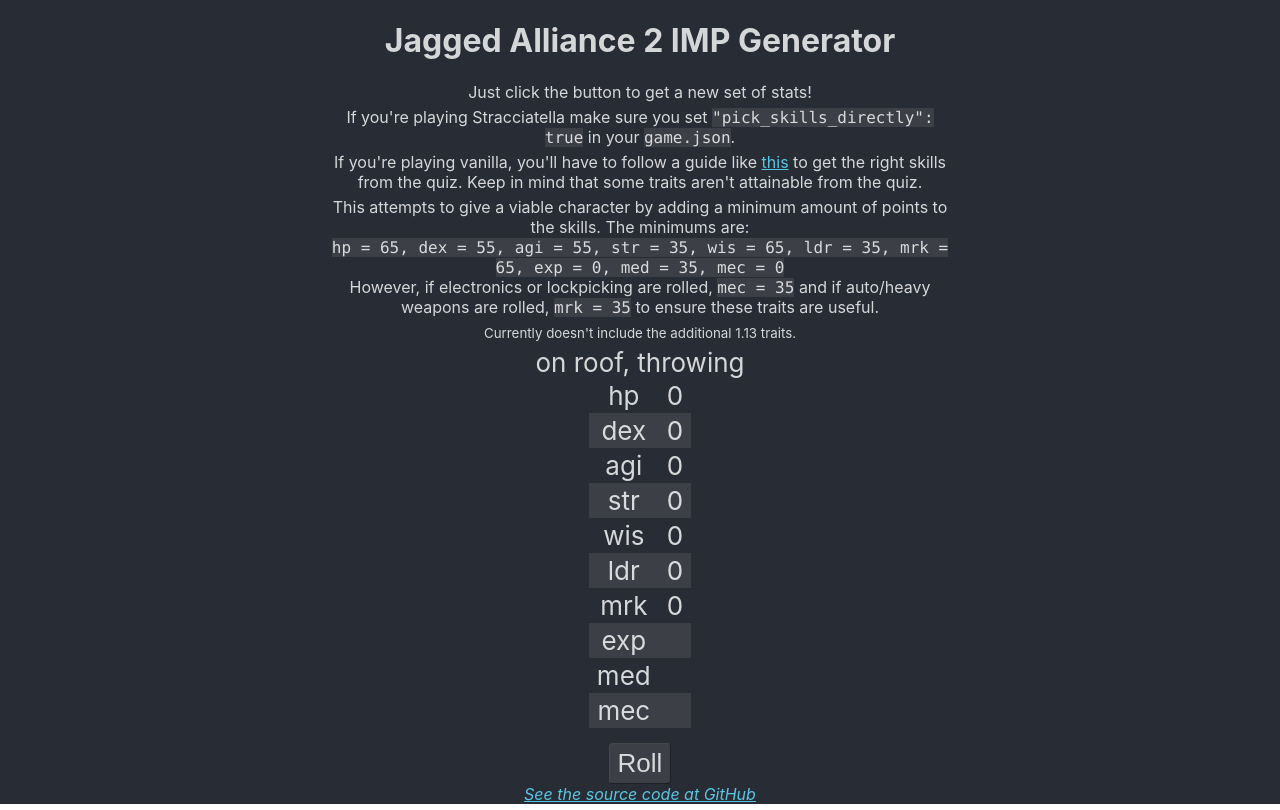
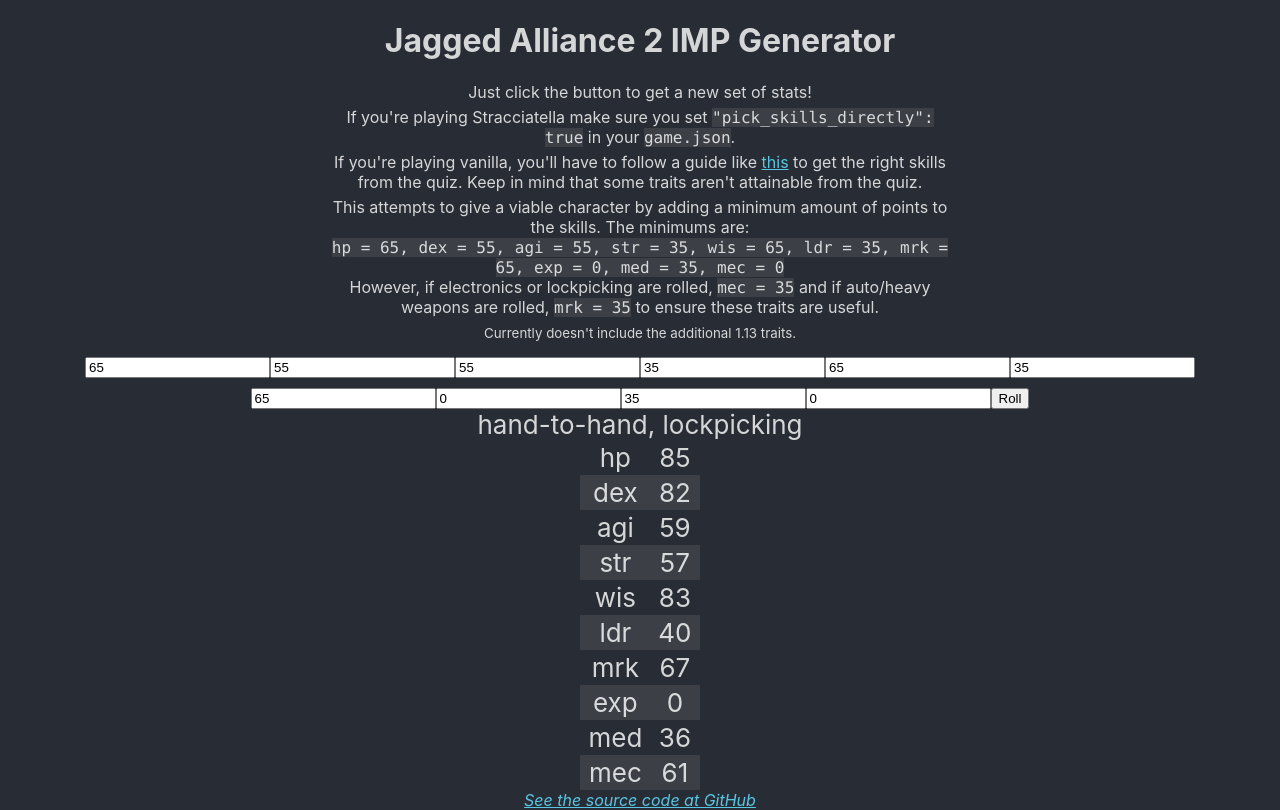
Before and after one commit to dijidiji/ja2-impgen, a React (Create React App) app: page / in a window 1280 px wide. Built offline with nearby package versions, Linux system fonts and the light colour scheme.

Commit message:
Added a form with inputs for minimum skill values
Using react-hook-form

```diff
--- a/package.json
+++ b/package.json
@@ -9,6 +9,7 @@
     "@testing-library/user-event": "^13.5.0",
     "react": "^18.2.0",
     "react-dom": "^18.2.0",
+    "react-hook-form": "^7.38.0",
     "react-scripts": "5.0.1",
     "underscore": "^1.13.6",
     "web-vitals": "^2.1.4"
--- a/src/App.js
+++ b/src/App.js
@@ -1,6 +1,13 @@
 import './App.css';
 import { useState } from 'react';
+import { useForm } from 'react-hook-form';
 import generate from './impgen.js';
+
+var skill_min = 35;
+var skill_max = 85;
+var zero_skill_bonus = 15;
+var bonus_points = 40;
+var min_skills = [65, 55, 55, 35, 65, 35, 65, 0, 35, 0];
 
 function Header() {
   return (
@@ -10,8 +17,8 @@
       <p>If you're playing Stracciatella make sure you set <code>"pick_skills_directly": true</code> in your <code>game.json</code>.</p>
       <p>If you're playing vanilla, you'll have to follow a guide like <a href="https://fadden.com/gaming/ja2/#quiz">this</a> to get the right skills from the quiz.
         Keep in mind that some traits aren't attainable from the quiz.</p>
-      <p>This attempts to give a viable character by adding a minimum amount of points to the skills. The minimums are:<br/>
-      <code>hp = 65, dex = 55, agi = 55, str = 35, wis = 65, ldr = 35, mrk = 65, exp = 0, med = 35, mec = 0</code><br/>
+      <p>This attempts to give a viable character by adding a minimum amount of points to the skills. The minimums are:<br />
+        <code>hp = 65, dex = 55, agi = 55, str = 35, wis = 65, ldr = 35, mrk = 65, exp = 0, med = 35, mec = 0</code><br />
         However, if electronics or lockpicking are rolled, <code>mec = 35</code> and if auto/heavy weapons are rolled, <code>mrk = 35</code> to ensure these traits are useful.</p>
       <p><small>Currently doesn't include the additional 1.13 traits.</small></p>
     </header>
@@ -27,11 +34,41 @@
 }
 
 function ImpGen() {
-  const [[[trait1, trait2], [hp, dex, agi, str, wis, ldr, mrk, exp, med, mec]], settraits] = useState(generate());
+  const [[[trait1, trait2], [hp, dex, agi, str, wis, ldr, mrk, exp, med, mec]], settraits] = useState(generate(min_skills, skill_min, skill_max, zero_skill_bonus, bonus_points));
+  const { register, getValues } = useForm({
+    defaultValues: {
+      min_hp: "65",
+      min_dex: "55",
+      min_agi: "55",
+      min_str: "35",
+      min_wis: "65",
+      min_ldr: "35",
+      min_mrk: "65",
+      min_exp: "0",
+      min_med: "35",
+      min_mec: "0"
+    }
+  });
   return (
     <div className="Skills">
+      <form >
+        <input type="number" {...register("min_hp", { required: true, valueAsNumber: true })} />
+        <input type="number" {...register("min_agi", { required: true, valueAsNumber: true })} />
+        <input type="number" {...register("min_dex", { required: true, valueAsNumber: true })} />
+        <input type="number" {...register("min_str", { required: true, valueAsNumber: true })} />
+        <input type="number" {...register("min_wis", { required: true, valueAsNumber: true })} />
+        <input type="number" {...register("min_ldr", { required: true, valueAsNumber: true })} />
+        <input type="number" {...register("min_mrk", { required: true, valueAsNumber: true })} />
+        <input type="number" {...register("min_exp", { required: true, valueAsNumber: true })} />
+        <input type="number" {...register("min_med", { required: true, valueAsNumber: true })} />
+        <input type="number" {...register("min_mec", { required: true, valueAsNumber: true })} />
+        <input type="button" value="Roll" onClick={() => {
+          settraits(generate(getValues(), skill_min, skill_max, zero_skill_bonus, bonus_points));
+        }}/>
+      </form>
       {trait1}, {trait2}
       <table>
+        <tbody>
           <tr>
             <td>hp</td>
             <td>{hp}</td>
@@ -72,10 +109,8 @@
             <td>mec</td>
             <td>{mec}</td>
           </tr>
+        </tbody>
       </table>
-      <button onClick={() => {
-        settraits(generate());
-      }}>Roll</button>
     </div>
   );
 }
```
Also changed, not shown: 1 other file (tests, documents, lock files or other folders). Lines whose indentation alone changed are shown as unchanged.
